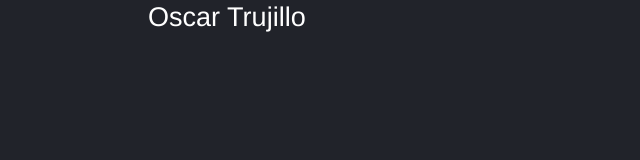
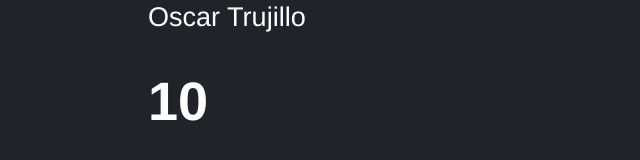
Before and after one commit to oscartrugo/React_Curso_Fernando_Herrera, a React (Vite) app in the folder 03-counter-app-vite/: page / in a window 1280 px wide. Shown: the part 338-498 px from the top of the page, without its empty margins (0-640 px from the left). Built offline with nearby package versions, Linux system fonts and the light colour scheme.

Commit message:
44. Tarea - Componente CounterApp

```diff
--- /dev/null
+++ b/03-counter-app-vite/src/CounterApp.jsx
@@ -0,0 +1,16 @@
+import PropTypes from 'prop-types'
+import React from 'react'
+
+export const CounterApp = ({ value }) => {
+  return (
+    <h1>{ value }</h1>
+  )
+}
+
+CounterApp.propTypes = {
+    value: PropTypes.number.isRequired
+}
+
+CounterApp.defaultProps = {
+    value: 0
+}
--- a/03-counter-app-vite/src/main.jsx
+++ b/03-counter-app-vite/src/main.jsx
@@ -2,9 +2,11 @@
 import ReactDOM from 'react-dom/client'; //Herramienta para renderizar React
 import { FirstApp } from './FirstApp';
 import './styles.css';
+import { CounterApp } from './CounterApp';
 
 ReactDOM.createRoot(document.getElementById("root")).render( //Renderizar compoennte en el DOM
     <React.StrictMode>
         <FirstApp />
+        <CounterApp value={10} />
     </React.StrictMode>
 )
```
